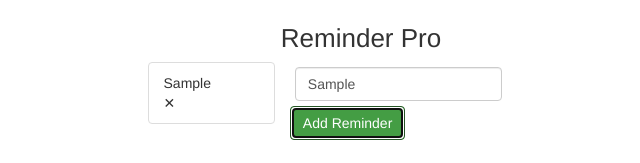
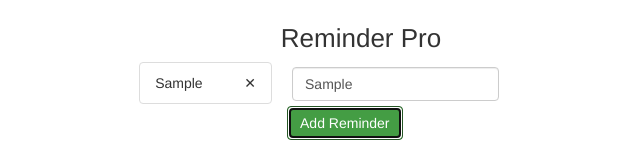
Before and after one commit to rmcharchian/reminder-pro, a React (Create React App) app: page / in a window 1280 px wide. Both pictures are taken after typing "Sample" into the empty fields and a click on the button "Add Reminder". Shown: the top 163 px of the page, without its empty margins (279-919 px from the left). Built offline with nearby package versions, Linux system fonts and the light colour scheme.

Commit message:
adding deletereminder button not complete

```diff
--- a/src/actions/index.js
+++ b/src/actions/index.js
@@ -1,4 +1,4 @@
-import { ADD_REMINDER } from '../constants';
+import { ADD_REMINDER, DELETE_REMINDER } from '../constants';
 
 export const addReminder = (text) => {
     const action = {
@@ -8,3 +8,12 @@
     console.log ('action in addReminder', action);
     return action;
 }
+
+export const deleteReminder = (id) => {
+    const action = {
+        type:   DELETE_REMINDER,
+        id
+    }
+    console.log('deleting in action', action);
+    return action;
+}
--- a/src/components/App.jsx
+++ b/src/components/App.jsx
@@ -1,7 +1,7 @@
 import React, { Component } from 'react';
 import { connect } from 'react-redux';
 // import { bindActionCreators } from 'redux';
-import { addReminder } from '../actions';
+import { addReminder, deleteReminder } from '../actions';
 
 
 
@@ -18,6 +18,11 @@
         this.props.addReminder(this.state.text);
     }
 
+    deleteReminder(id){
+        console.log('deleting in application', id);
+        console.log('this.props', this.props);
+    }
+
     renderReminders() {
         const { reminders } = this.props;
         return (
@@ -27,7 +32,10 @@
                         return (
                             <li key={reminder.id} className="list-group-item">
                             <div className ="list-item">{reminder.text}</div>
-                            <div className="list-item delete-button">
+                            <div
+                                className="list-item delete-button"
+                                onClick={() => this.deleteReminder(reminder.id)}
+                            >
                             &#x2715;
                             </div>
                             </li>
@@ -76,4 +84,4 @@
     }
 }
 
-export default  connect (mapStateToProps, { addReminder })(App);
+export default  connect (mapStateToProps, { addReminder, deleteReminder })(App);
--- a/src/constants.js
+++ b/src/constants.js
@@ -1 +1,2 @@
 export const ADD_REMINDER = 'ADD_REMINDER';
+export const DELETE_REMINDER = 'DELETE_REMINDER';
--- a/src/index.css
+++ b/src/index.css
@@ -17,3 +17,12 @@
 .reminder-form {
     padding: 5px;
 }
+
+.list-item {
+    display: inline-block;
+}
+
+.delete-button {
+    float: right;
+    padding-left: 5px;
+}
```
